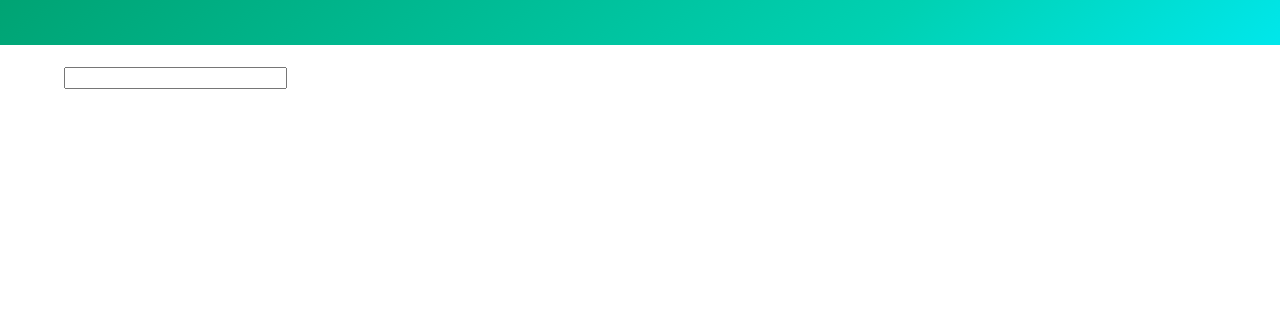
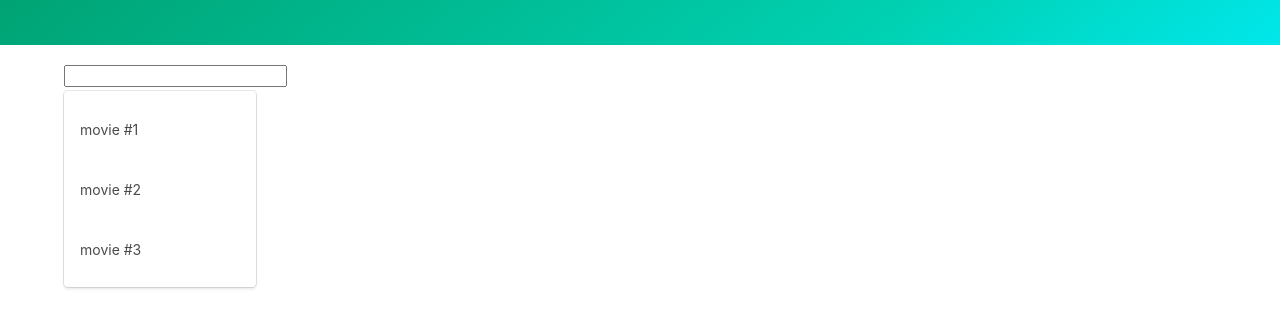
Before and after one commit to moreenkim/Application-design-patterns, a plain HTML site: page index.html in a window 1280 px wide. Shown: the part 87-414 px from the top of the page. Drawn offline with nearby package versions, Linux system fonts and the light colour scheme.

Commit message:
Open a menu

```diff
--- a/index.html
+++ b/index.html
@@ -26,7 +26,16 @@
       </div>
     </section>
     <div class="container">
-      <input />
+      <div class="dropdown is-active">
+        <input />
+        <div class="dropdown-menu">
+          <div class="dropdown-content">
+            <a class="dropdown-item">movie #1</a>
+            <a class="dropdown-item">movie #2</a>
+            <a class="dropdown-item">movie #3</a>
+          </div>
+        </div>
+      </div>
       <div id="target"></div>
     </div>
     <script src="utils.js"></script>
```
